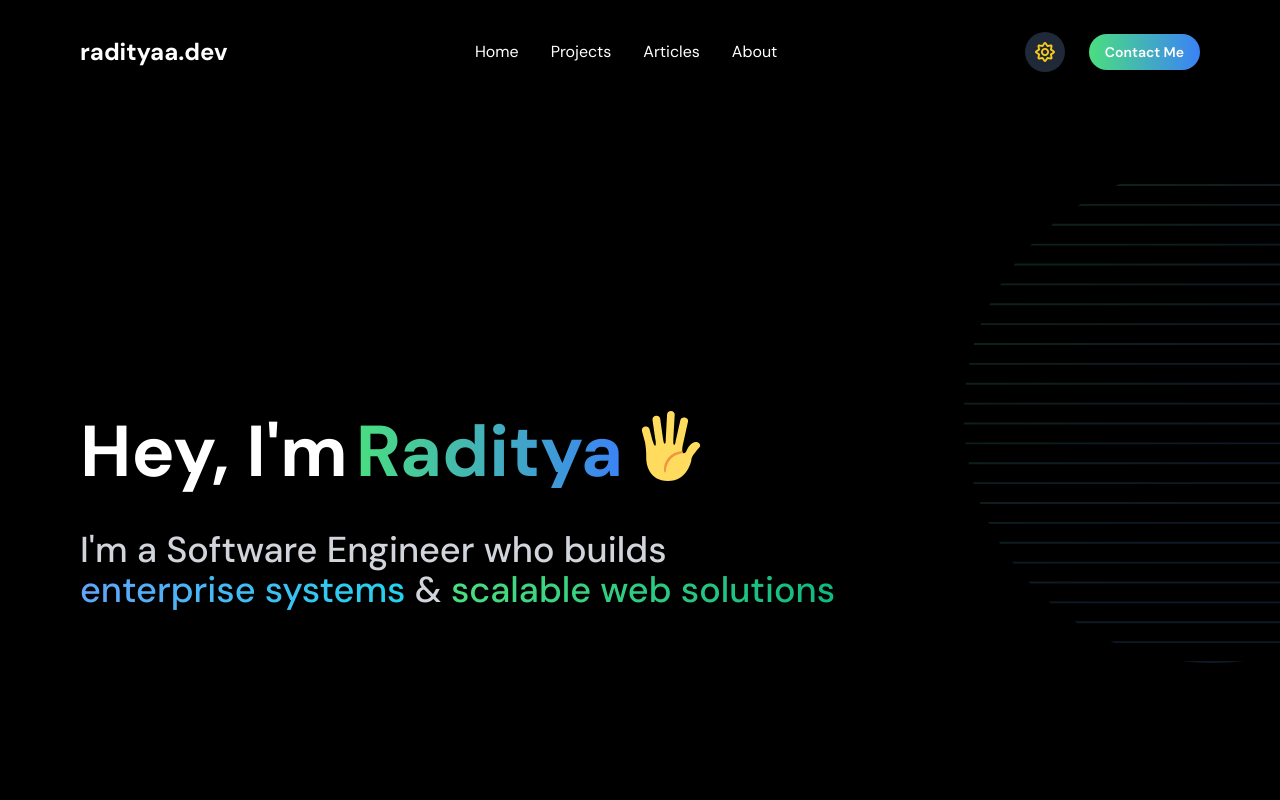
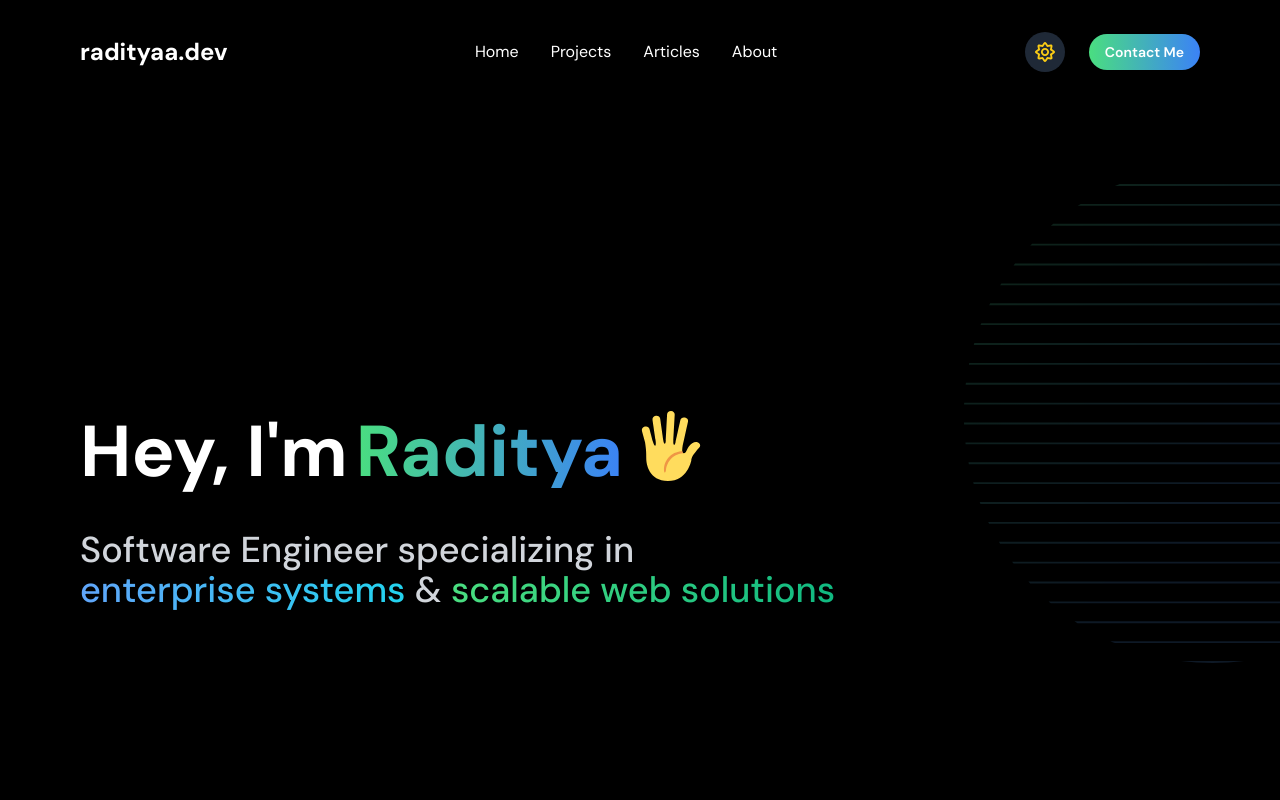
Before and after one commit to RadityaFiqa/portofolio, a Next.js app: page / in a window 1280 px wide. Shown: the top 800 px of the page. Built offline with nearby package versions, Linux system fonts and the light colour scheme.

Commit message:
change header title

```diff
--- a/components/Home/About.tsx
+++ b/components/Home/About.tsx
@@ -129,7 +129,7 @@ export default function Home() {
             variants={itemVariants}
             className="text-2xl md:text-3xl lg:text-4xl font-medium text-gray-600 dark:text-gray-300"
           >
-            I'm a Software Engineer who builds
+            Software Engineer specializing in
             <br />
             <motion.span
               variants={highlightVariants}
```
